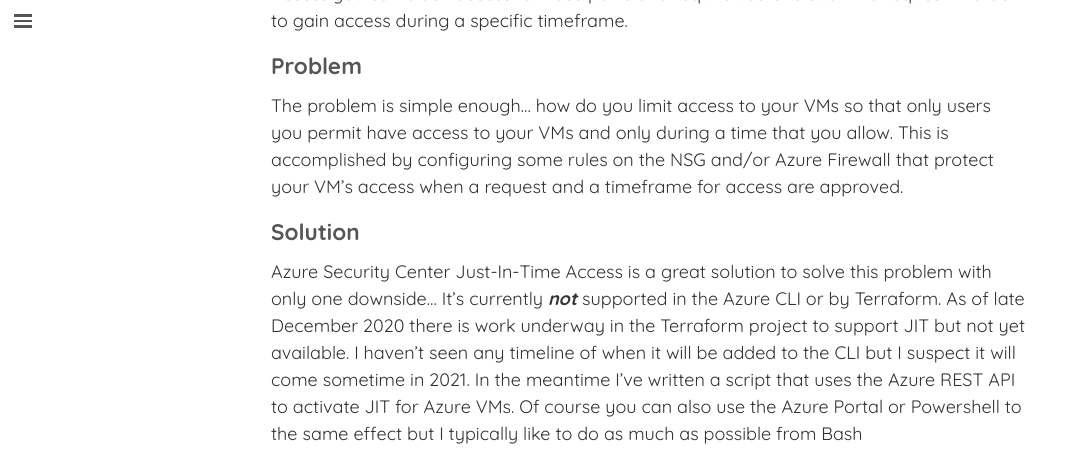
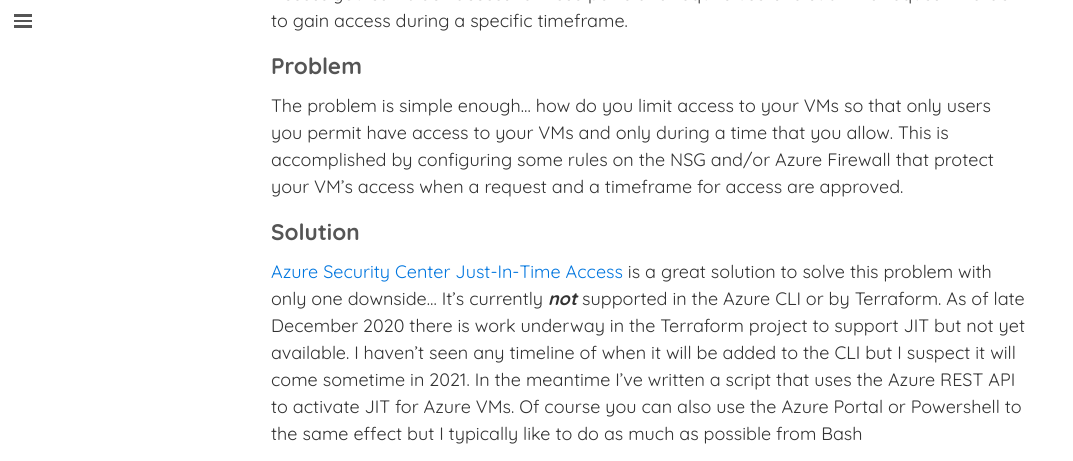
Before and after one commit to brentmcconnell/brentmcconnell.github.io, a Jekyll site: the page built from _posts/2020-12-21-jit-access.md, in a window 1280 px wide and 900 px high, scrolled down 481 px, cut to the strip 0-461 px from the top of the window. Shown: the whole strip, without its empty margins (0-1073 px from the left). Built offline with Jekyll 4.4.1, drawn with Linux system fonts in a browser that asks for light colours; nearby versions of some CDN libraries; comment, search, counter and statistics services are not loaded; some of the changed lines change nothing that is shown.

Commit message:
simple text fix

```diff
--- a/_posts/2020-12-21-jit-access.md
+++ b/_posts/2020-12-21-jit-access.md
@@ -29,7 +29,8 @@
 
 ## Solution
 
-Azure Security Center Just-In-Time Access is a great solution to solve this
+[Azure Security Center Just-In-Time
+Access](https://docs.microsoft.com/en-us/azure/security-center/security-center-just-in-time?tabs=jit-config-asc%2Cjit-request-asc) is a great solution to solve this
 problem with only one downside... It's currently ___not___ supported in the Azure CLI
 or by Terraform.  As of late December 2020 there is work underway in the
 Terraform project to support JIT but not yet available.  I haven't seen any
```
